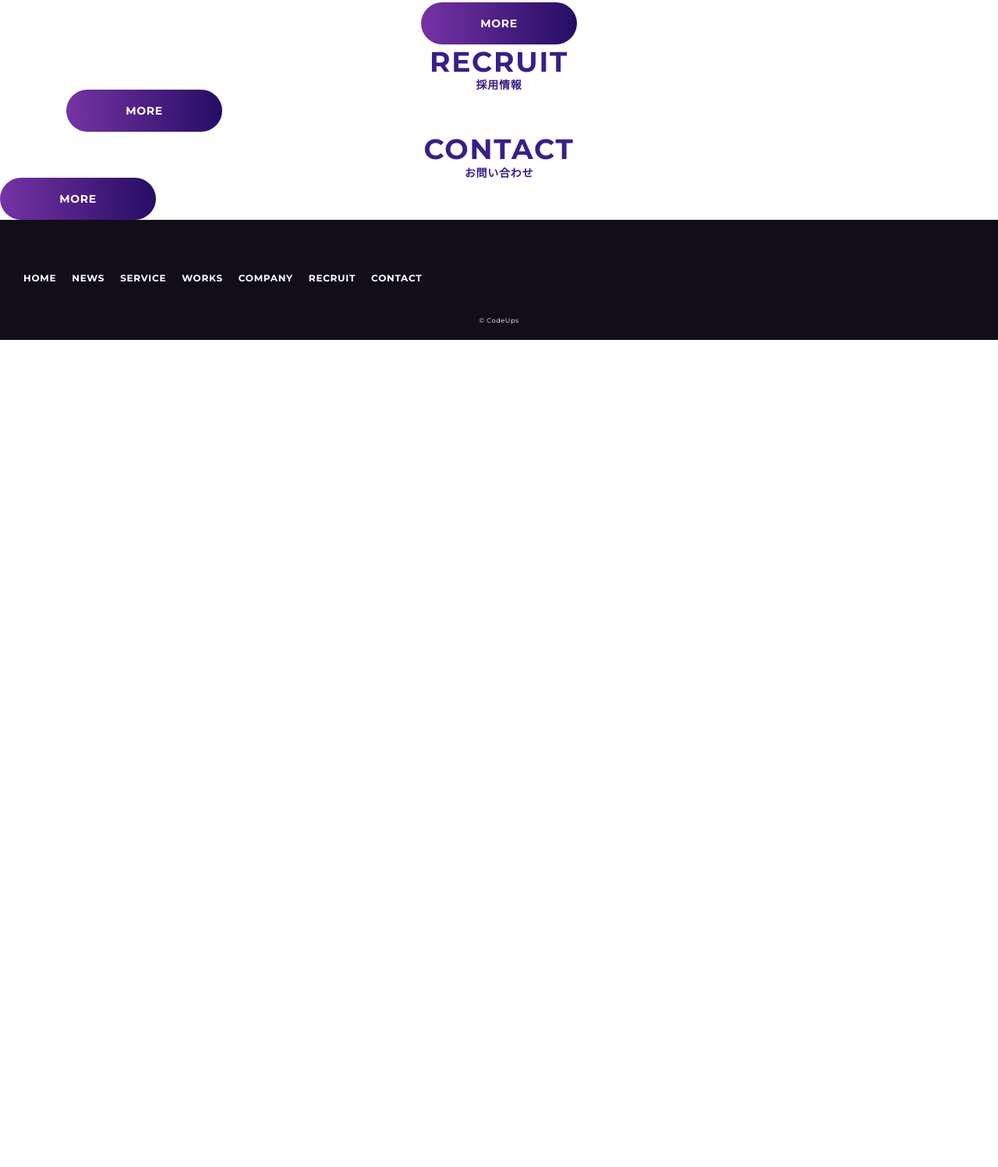
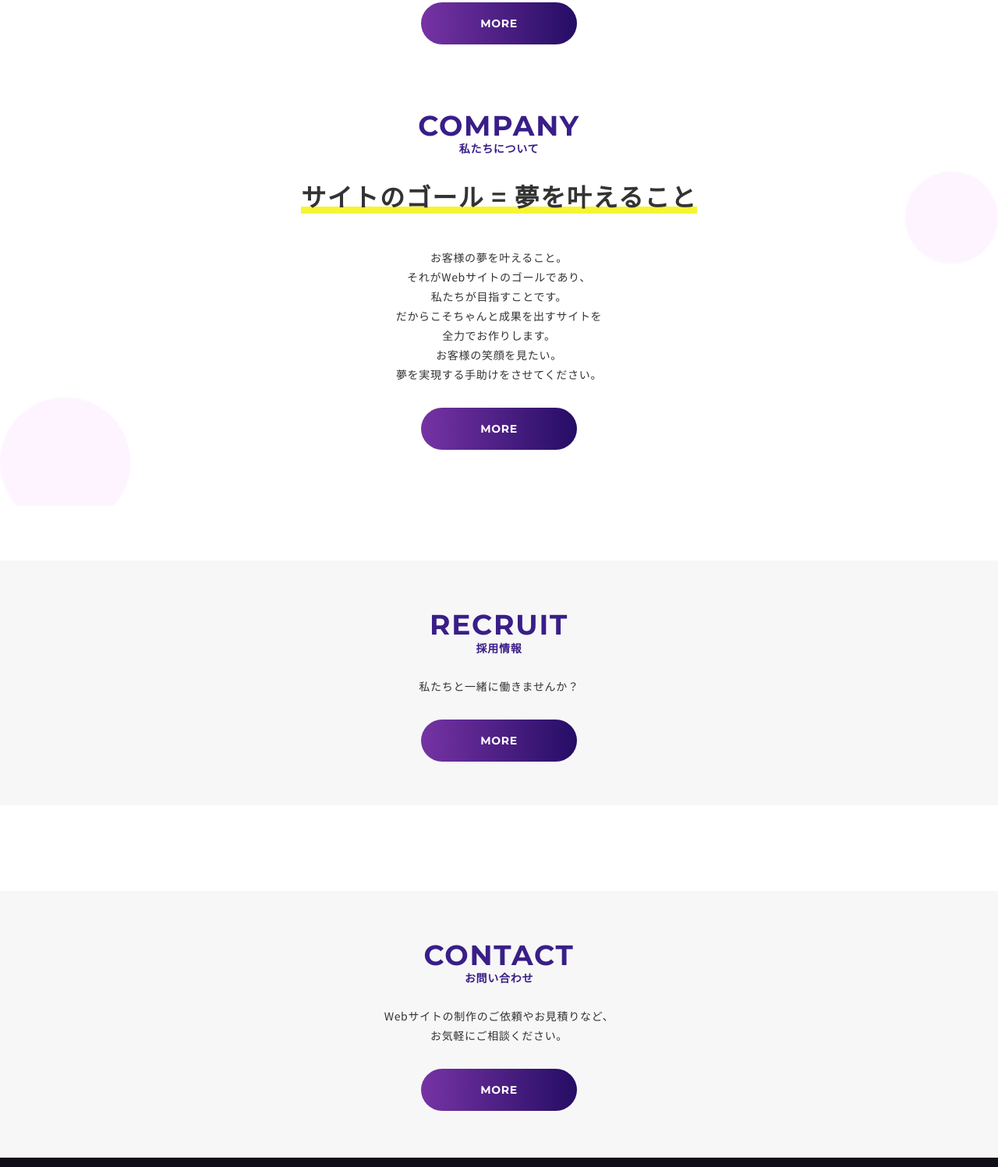
Before and after one commit to Hi-web-design/codeups-live-03, a website: page index.html in a window 1280 px wide. Shown: the part 3843-5340 px from the top of the page at 78% size. Before the commit the page ends 4279 px from the top, so only its background shows below. Drawn offline with nearby package versions, Linux system fonts and the light colour scheme.

Commit message:
20220410

```diff
--- a/index.html
+++ b/index.html
@@ -182,24 +182,80 @@
     </div>
   </section>
 
+  <section class="l-company p-company">
+    <div class="p-company__inner l-inner">
+      <div class="p-company__title c-section-header">
+        <p class="c-section-header__entitle">company</p>
+        <h2 class="c-section-header__jatitle">私たちについて</h2>
+      </div>
+      <div class="p-company__contents">
+        <h3 class="p-company__subtitle"><span class="p-company__underline">サイトのゴール = </span><span class="p-company__underline"><br class="u-mobile">夢を叶えること</span></h3>
+        <div class="p-company__content">
+          <p class="p-company__text">
+            お客様の夢を叶えること。<br>
+            それがWebサイトのゴールであり、<br>
+            私たちが目指すことです。<br>
+            だからこそちゃんと成果を出すサイトを<br>
+            全力でお作りします。<br>
+            お客様の笑顔を見たい。<br>
+            夢を実現する手助けをさせてください。
+          </p>
+        </div>
+        <div class="p-company__btn">
+          <a href="#" class="c-btn">more</a>
+        </div>
+      </div>
+    </div>
+  </section>
+
   <section class="l-recruit p-recruit">
     <div class="p-recruit__inner l-inner">
+      <!-- <div class="p-recruit__img">
+        <img src="./images/common/recruit.jpg" alt="">
+      </div> -->
       <div class="p-recruit__title c-section-header">
         <p class="c-section-header__entitle">recruit</p>
         <h2 class="c-section-header__jatitle">採用情報</h2>
       </div>
-      <div class="p-recruit__btn">
-        <a href="#" class="c-btn">more</a>
+      <div class="p-recruit__contents">
+        <div class="p-recruit__content">
+          <p class="p-recruit__text">
+            私たちと一緒に働きませんか？
+          </p>
+        </div>
+        <div class="p-recruit__btn">
+          <a href="#" class="c-btn">more</a>
+        </div>
       </div>
     </div>
   </section>
 
-  <div class="c-section-header">
+  <section class="l-contact p-contact">
+    <div class="p-contact__inner l-inner">
+      <div class="p-contact__title c-section-header">
+        <p class="c-section-header__entitle">contact</p>
+        <h2 class="c-section-header__jatitle">お問い合わせ</h2>
+      </div>
+      <div class="p-contact__contents">
+        <div class="p-contact__content">
+          <p class="p-contact__text">
+            Webサイトの制作のご依頼やお見積りなど、<br>
+            お気軽にご相談ください。
+          </p>
+        </div>
+        <div class="p-contact__btn">
+          <a href="#" class="c-btn">more</a>
+        </div>
+      </div>
+    </div>
+  </section>
+
+  <!-- <div class="c-section-header">
     <p class="c-section-header__entitle">contact</p>
     <h2 class="c-section-header__jatitle">お問い合わせ</h2>
   </div>
 
-  <a href="" class="c-btn">more</a>
+  <a href="" class="c-btn">more</a> -->
 
   <div class="l-footer p-footer">
     <div class="p-footer__inner">
--- a/src/sass/global/_setting.scss
+++ b/src/sass/global/_setting.scss
@@ -54,6 +54,8 @@ $white: #fff;
 $purple: #391E88;
 $bg-black: #120E19;
 $bg-gray: #e8e8e8;
+$bg-yellow: #F5F534;
+$bg-ligthgray: #F7F7F7;
 
 
 ////////////////////
--- /dev/null
+++ b/src/sass/layout/_l-company.scss
@@ -0,0 +1,8 @@
+@use "global" as *;
+
+.l-company {
+  margin-top: rem(18);
+  @include mq(md) {
+    margin-top: rem(40);
+  }
+}
--- /dev/null
+++ b/src/sass/layout/_l-contact.scss
@@ -0,0 +1,8 @@
+@use "global" as *;
+
+.l-contact {
+  margin-top: rem(40);
+  @include mq(md) {
+    margin-top: rem(110);
+  }
+}
--- /dev/null
+++ b/src/sass/layout/_l-recruit.scss
@@ -0,0 +1,8 @@
+@use "global" as *;
+
+.l-recruit {
+  margin-top: rem(40);
+  @include mq(md) {
+    margin-top: rem(70);
+  }
+}
--- /dev/null
+++ b/src/sass/object/project/_p-company.scss
@@ -0,0 +1,37 @@
+@use "global" as *;
+
+.p-company {
+  padding-top: rem(42);
+  padding-bottom: rem(72);
+  background-image: url(../images/common/company_bg.png);
+  background-repeat: no-repeat;
+  background-size: cover;
+  background-position: center;
+}
+
+.p-company__contents {
+  margin-top: rem(30);
+}
+
+.p-company__subtitle {
+  @include txt(rem(32), $bold, $black, center);
+  @include txt-option(1.5, 0.05em);
+}
+
+.p-company__underline {
+  background:linear-gradient(transparent 80%, #F5F534 80%);
+}
+
+.p-company__content {
+  margin-top: rem(43);
+}
+
+.p-company__text {
+  @include txt(rem(14), $regular, $black, center);
+  @include txt-option(1.785, 0.05em);
+}
+
+.p-company__btn {
+  margin-top: rem(30);
+  text-align: center;
+}
--- /dev/null
+++ b/src/sass/object/project/_p-contact.scss
@@ -0,0 +1,21 @@
+@use "global" as *;
+
+.p-contact {
+  padding-top: rem(60);
+  padding-bottom: rem(60);
+  background-color: $bg-ligthgray;
+}
+
+.p-contact__contents {
+  margin-top: rem(30);
+}
+
+.p-contact__text {
+  @include txt(rem(14), $regular, $black, center);
+  @include txt-option(1.785, 0.05em);
+}
+
+.p-contact__btn {
+  margin-top: rem(30);
+  text-align: center;
+}
--- /dev/null
+++ b/src/sass/object/project/_p-recruit.scss
@@ -0,0 +1,21 @@
+@use "global" as *;
+
+.p-recruit {
+  padding-top: rem(60);
+  padding-bottom: rem(56);
+  background-color: $bg-ligthgray;
+}
+
+.p-recruit__contents {
+  margin-top: rem(30);
+}
+
+.p-recruit__text {
+  @include txt(rem(14), $regular, $black, center);
+  @include txt-option(1.785, 0.05em);
+}
+
+.p-recruit__btn {
+  margin-top: rem(30);
+  text-align: center;
+}
```
Also changed, not shown: css/styles.css, images/common/company_bg.png (added), images/common/recruit.jpg (added), src/images/common/company_bg.png (added), src/images/common/recruit.jpg (added), 1 other file.
